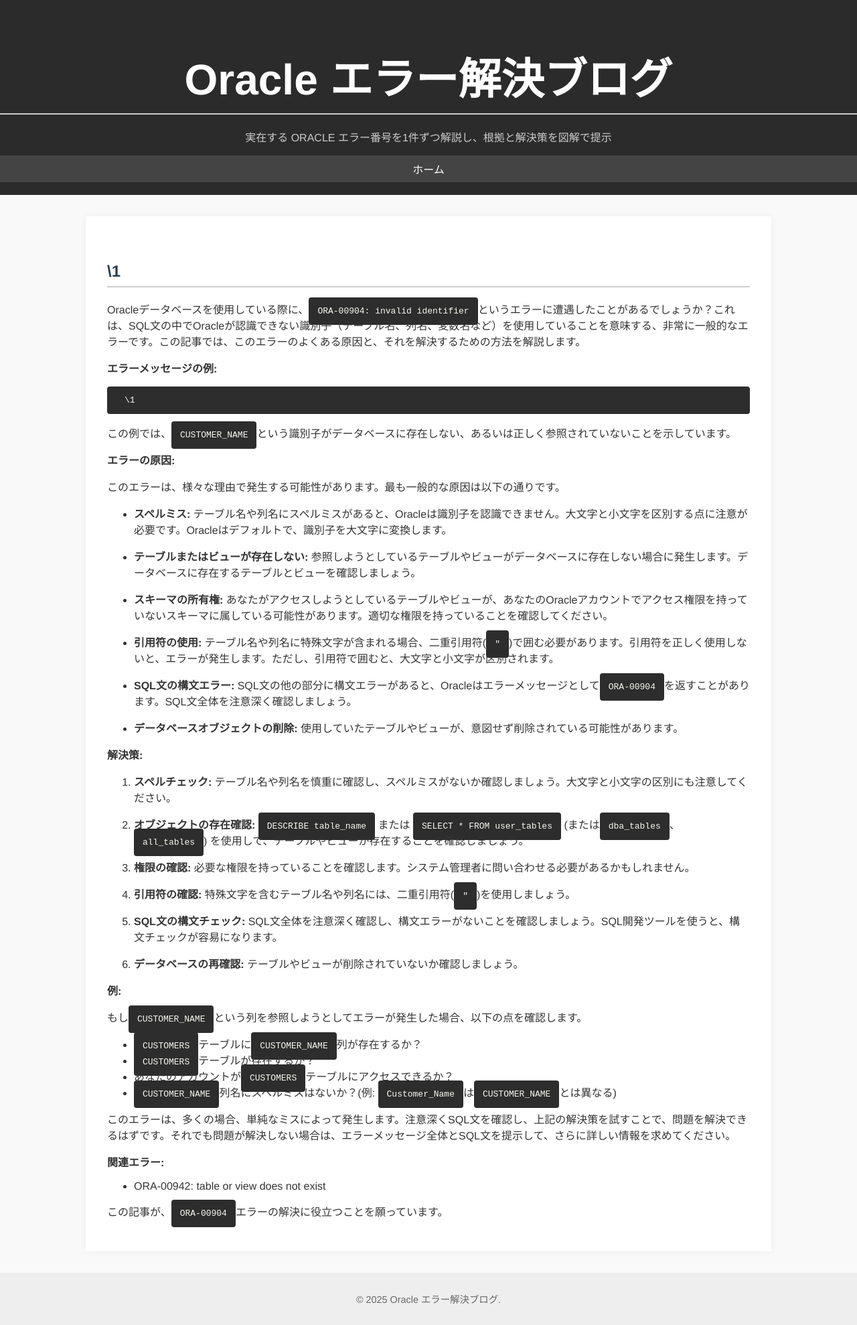
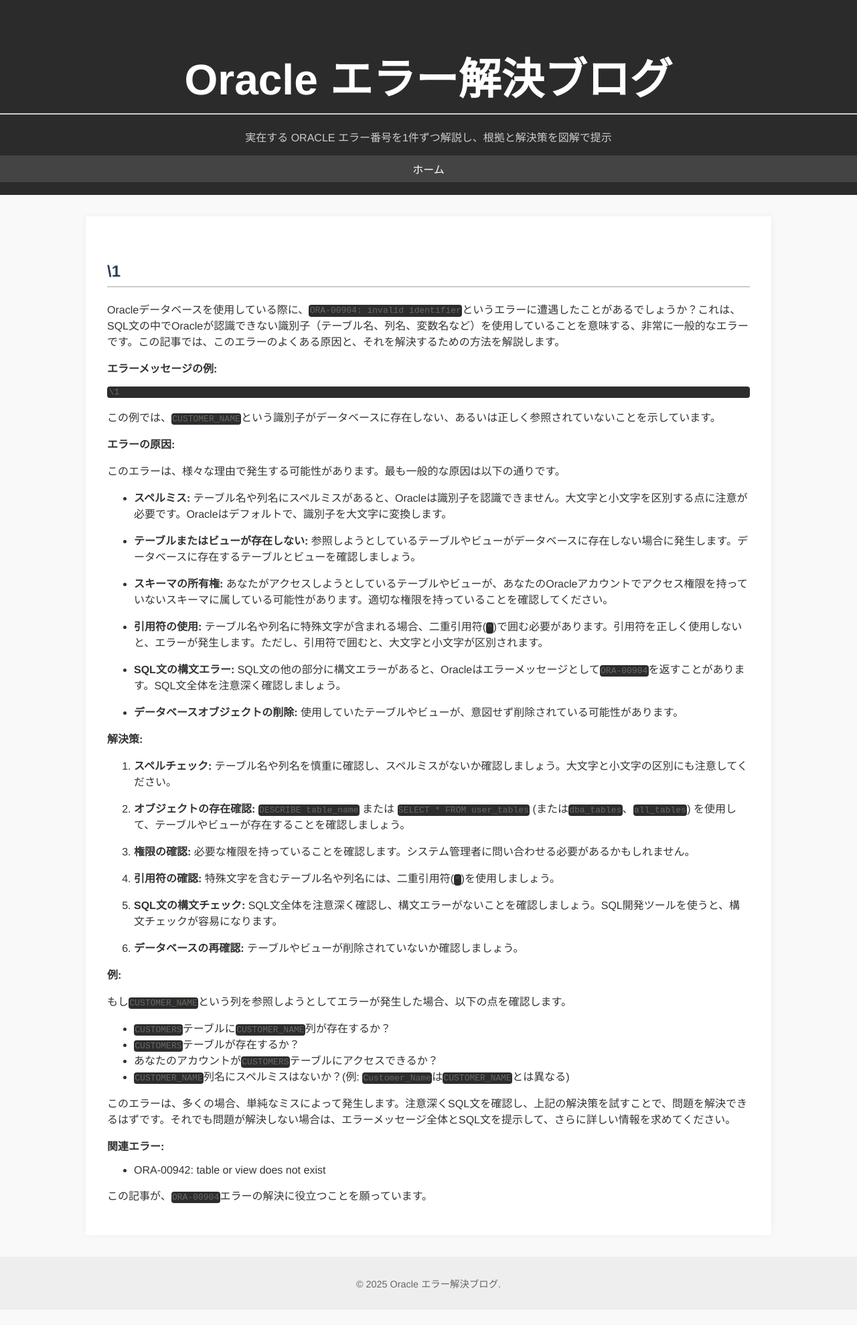
Before and after one commit to zin1985/oracle_error, a Jekyll site: the page built from _posts/2025-04-22-ora00904.md, in a window 1280 px wide. Shown: the whole page at 67% size. Built offline with Jekyll 4.4.1, drawn with Linux system fonts in a browser that asks for light colours; our own code applies the rules of GitHub Pages for plain Markdown files; after the commit the page ends 1955 px from its top, so only the background shows below that.

Commit message:
Update style.css

```diff
--- a/assets/style.css
+++ b/assets/style.css
@@ -63,8 +63,8 @@
 
 pre, code {
   background: #2d2d2d;
-  color: #f8f8f2;
-  padding: 1em;
+  color: #686862;
+  padding: 0.1em;
   border-radius: 4px;
   font-family: monospace;
   overflow-x: auto;
```
